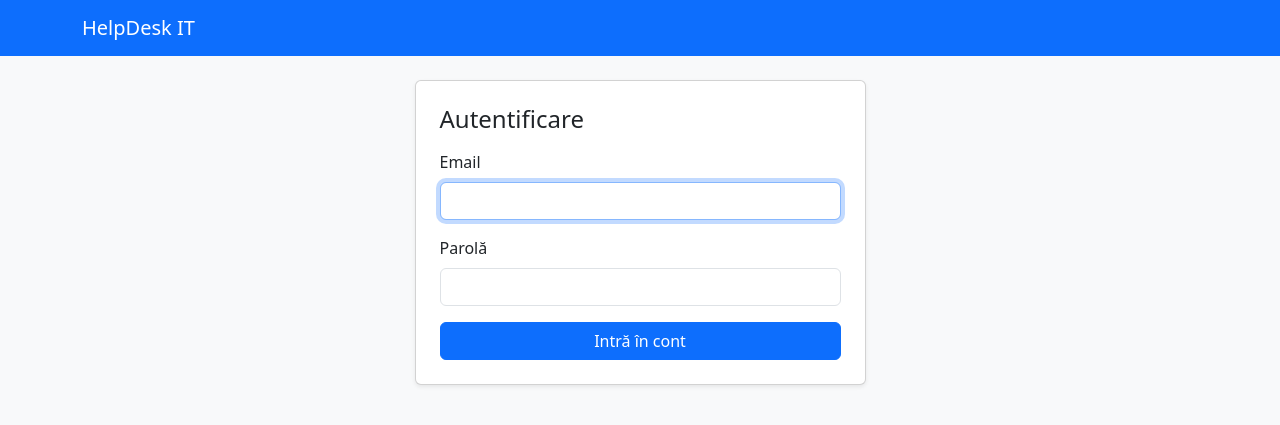
After one commit to vaduvalex17/HelpDesk-proiect, a Flask app: page /login in a window 1280 px wide. The commit adds this page. Shown: the top 425 px of the page. Run offline with Flask 3, Linux system fonts and the light colour scheme.

Commit message:
feat: autentificare (#16)

```diff
--- a/app/__init__.py
+++ b/app/__init__.py
@@ -3,9 +3,10 @@
 import os
 
 from flask import Flask, render_template
+from flask_login import login_required
 
 from . import models  # noqa: F401  (înregistrează modelele)
-from .extensions import db
+from .extensions import db, login_manager
 
 
 def create_app(config=None):
@@ -23,8 +24,14 @@ def create_app(config=None):
     os.makedirs(app.instance_path, exist_ok=True)
 
     db.init_app(app)
+    login_manager.init_app(app)
+
+    from .auth import bp as auth_bp
+
+    app.register_blueprint(auth_bp)
 
     @app.route("/")
+    @login_required
     def index():
         return render_template("index.html")
 
--- /dev/null
+++ b/app/auth/__init__.py
@@ -0,0 +1,5 @@
+from flask import Blueprint
+
+bp = Blueprint("auth", __name__)
+
+from . import routes  # noqa: E402, F401
--- /dev/null
+++ b/app/auth/routes.py
@@ -0,0 +1,37 @@
+"""F1 – Autentificare: login și logout."""
+
+from flask import flash, redirect, render_template, request, url_for
+from flask_login import current_user, login_required, login_user, logout_user
+
+from ..extensions import db
+from ..models import User
+from . import bp
+
+
+@bp.route("/login", methods=["GET", "POST"])
+def login():
+    if current_user.is_authenticated:
+        return redirect(url_for("index"))
+
+    if request.method == "POST":
+        email = request.form.get("email", "").strip().lower()
+        parola = request.form.get("parola", "")
+        user = db.session.execute(db.select(User).filter_by(email=email)).scalar_one_or_none()
+        if user and user.verifica_parola(parola) and user.activ:
+            login_user(user)
+            urmatoarea = request.args.get("next")
+            # acceptăm doar căi locale, ca să nu redirecționăm spre alte site-uri
+            if not urmatoarea or not urmatoarea.startswith("/") or urmatoarea.startswith("//"):
+                urmatoarea = url_for("index")
+            return redirect(urmatoarea)
+        flash("Email sau parolă greșită.", "danger")
+
+    return render_template("auth/login.html")
+
+
+@bp.route("/logout", methods=["POST"])
+@login_required
+def logout():
+    logout_user()
+    flash("Te-ai deconectat.", "info")
+    return redirect(url_for("auth.login"))
--- a/app/extensions.py
+++ b/app/extensions.py
@@ -1,5 +1,10 @@
 """Extensiile Flask, create o singură dată și legate de aplicație în create_app()."""
 
+from flask_login import LoginManager
 from flask_sqlalchemy import SQLAlchemy
 
 db = SQLAlchemy()
+login_manager = LoginManager()
+login_manager.login_view = "auth.login"
+login_manager.login_message = "Autentifică-te pentru a accesa pagina."
+login_manager.login_message_category = "warning"
--- /dev/null
+++ b/app/templates/auth/login.html
@@ -0,0 +1,24 @@
+{% extends "base.html" %}
+{% block title %}Autentificare – HelpDesk IT{% endblock %}
+{% block content %}
+<div class="row justify-content-center">
+  <div class="col-md-5">
+    <div class="card shadow-sm">
+      <div class="card-body p-4">
+        <h1 class="h4 mb-3">Autentificare</h1>
+        <form method="post">
+          <div class="mb-3">
+            <label for="email" class="form-label">Email</label>
+            <input type="email" class="form-control" id="email" name="email" required autofocus>
+          </div>
+          <div class="mb-3">
+            <label for="parola" class="form-label">Parolă</label>
+            <input type="password" class="form-control" id="parola" name="parola" required>
+          </div>
+          <button type="submit" class="btn btn-primary w-100">Intră în cont</button>
+        </form>
+      </div>
+    </div>
+  </div>
+</div>
+{% endblock %}
--- a/app/templates/base.html
+++ b/app/templates/base.html
@@ -10,9 +10,22 @@
   <nav class="navbar navbar-expand-lg navbar-dark bg-primary mb-4">
     <div class="container">
       <a class="navbar-brand" href="{{ url_for('index') }}">HelpDesk IT</a>
+      {% if current_user.is_authenticated %}
+      <div class="d-flex align-items-center gap-3">
+        <span class="navbar-text text-white">{{ current_user.nume }} ({{ current_user.rol }})</span>
+        <form method="post" action="{{ url_for('auth.logout') }}" class="m-0">
+          <button type="submit" class="btn btn-outline-light btn-sm">Logout</button>
+        </form>
+      </div>
+      {% endif %}
     </div>
   </nav>
   <main class="container">
+    {% with mesaje = get_flashed_messages(with_categories=true) %}
+      {% for categorie, mesaj in mesaje %}
+      <div class="alert alert-{{ categorie }}">{{ mesaj }}</div>
+      {% endfor %}
+    {% endwith %}
     {% block content %}{% endblock %}
   </main>
   <script src="https://cdn.jsdelivr.net/npm/bootstrap@5.3.3/dist/js/bootstrap.bundle.min.js"></script>
```
Also changed, not shown: app/models.py (+13 -2 lines), tests/conftest.py (+18 -0 lines), tests/test_auth.py (added, +38 -0 lines), tests/test_home.py (+11 -1 lines), tests/test_models.py (+3 -3 lines).
